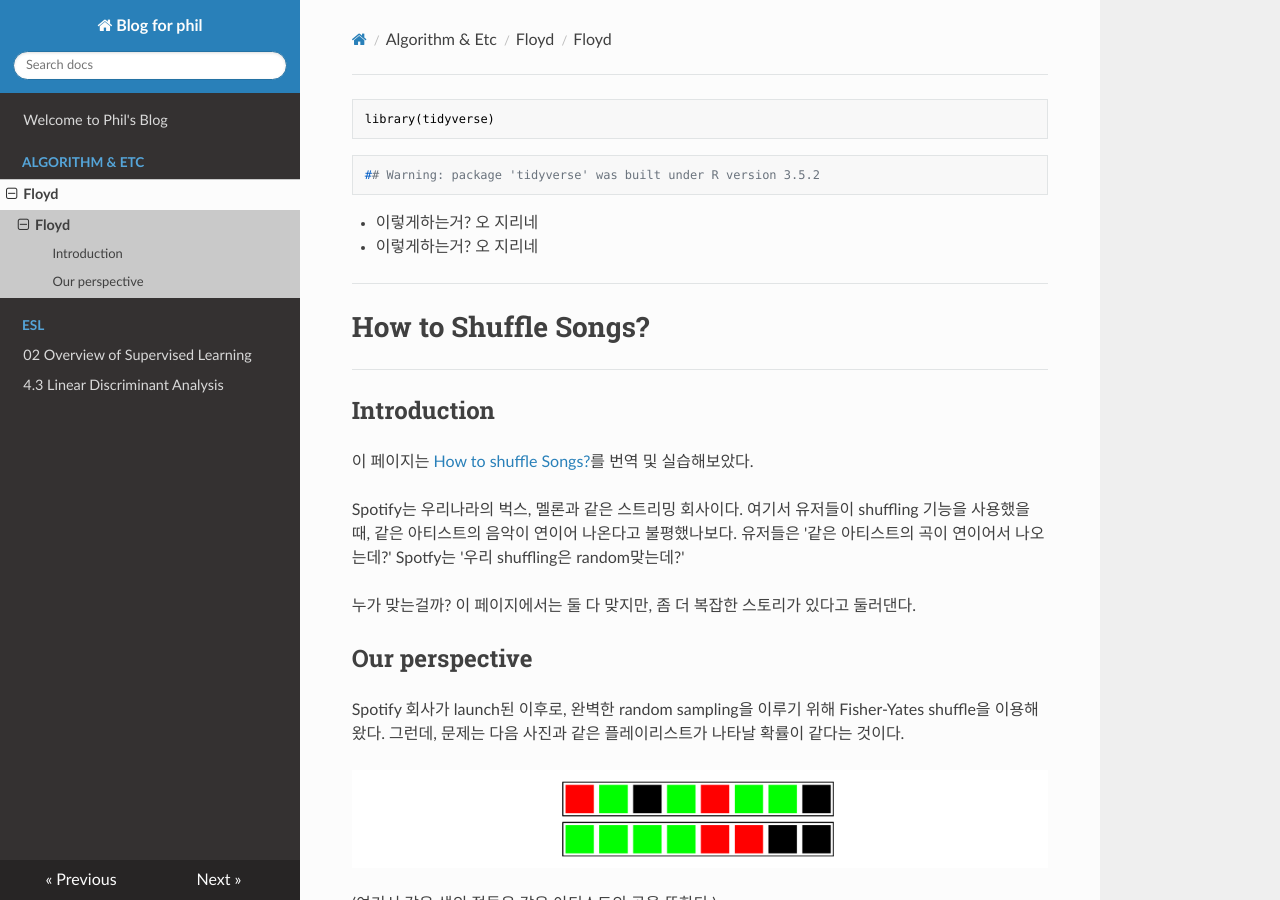
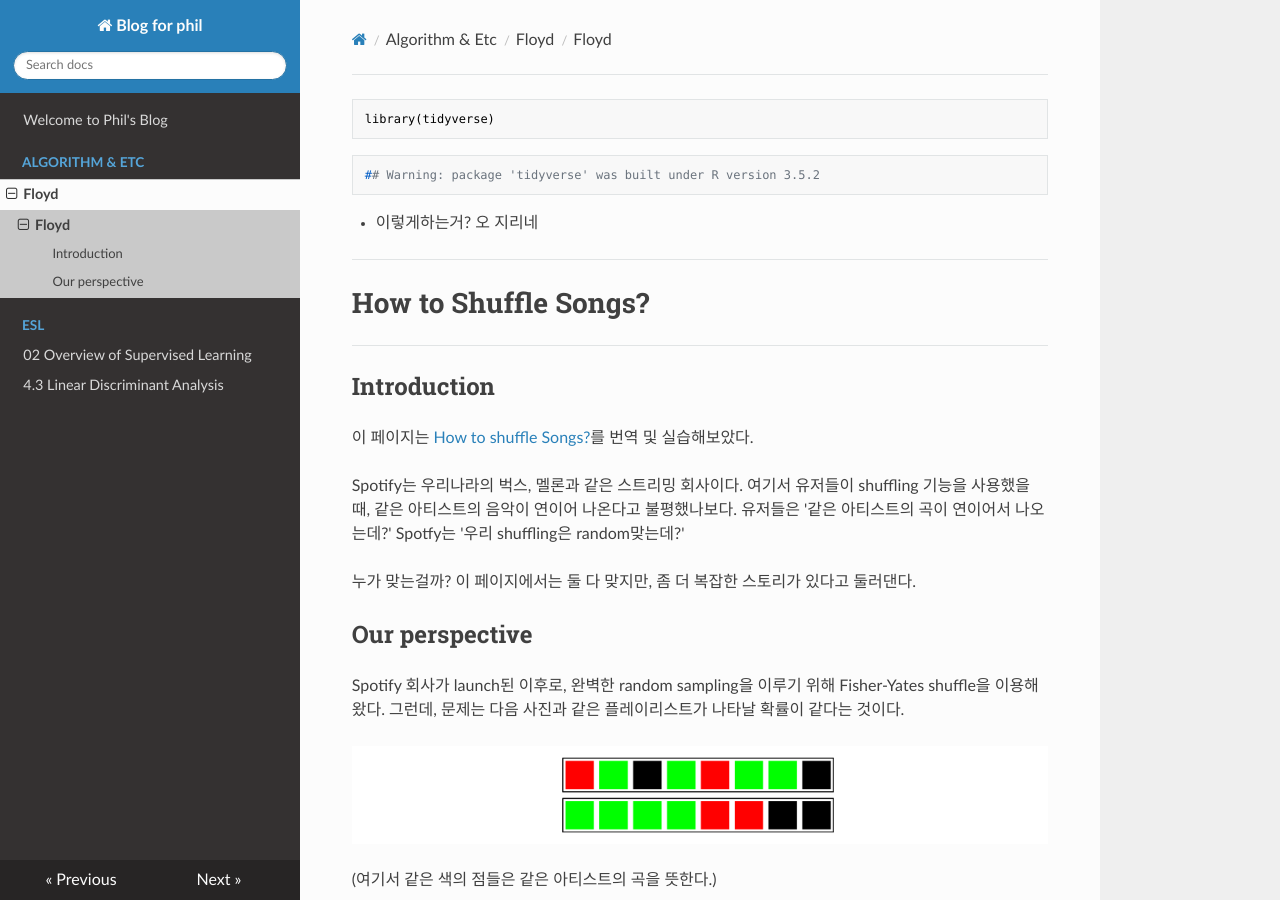
Before and after one commit to philyoun/portfolio, an MkDocs documentation site: the page built from docs/Algorithm & Etc/Floyd/floyd.md, in a window 1280 px wide and 900 px high. Built offline with MkDocs 1.6.1, drawn with Linux system fonts in a browser that asks for light colours; nearby versions of some CDN libraries; formulas are drawn with MathJax 3.

Commit message:
Update floyd.md

````diff
--- a/docs/Algorithm & Etc/Floyd/floyd.md
+++ b/docs/Algorithm & Etc/Floyd/floyd.md
@@ -4,7 +4,6 @@ library(tidyverse)
 ```
 ## Warning: package 'tidyverse' was built under R version 3.5.2
 ```
-* 이렇게하는거? 오 지리네
 * 이렇게하는거? 오 지리네
 
 ---
````
